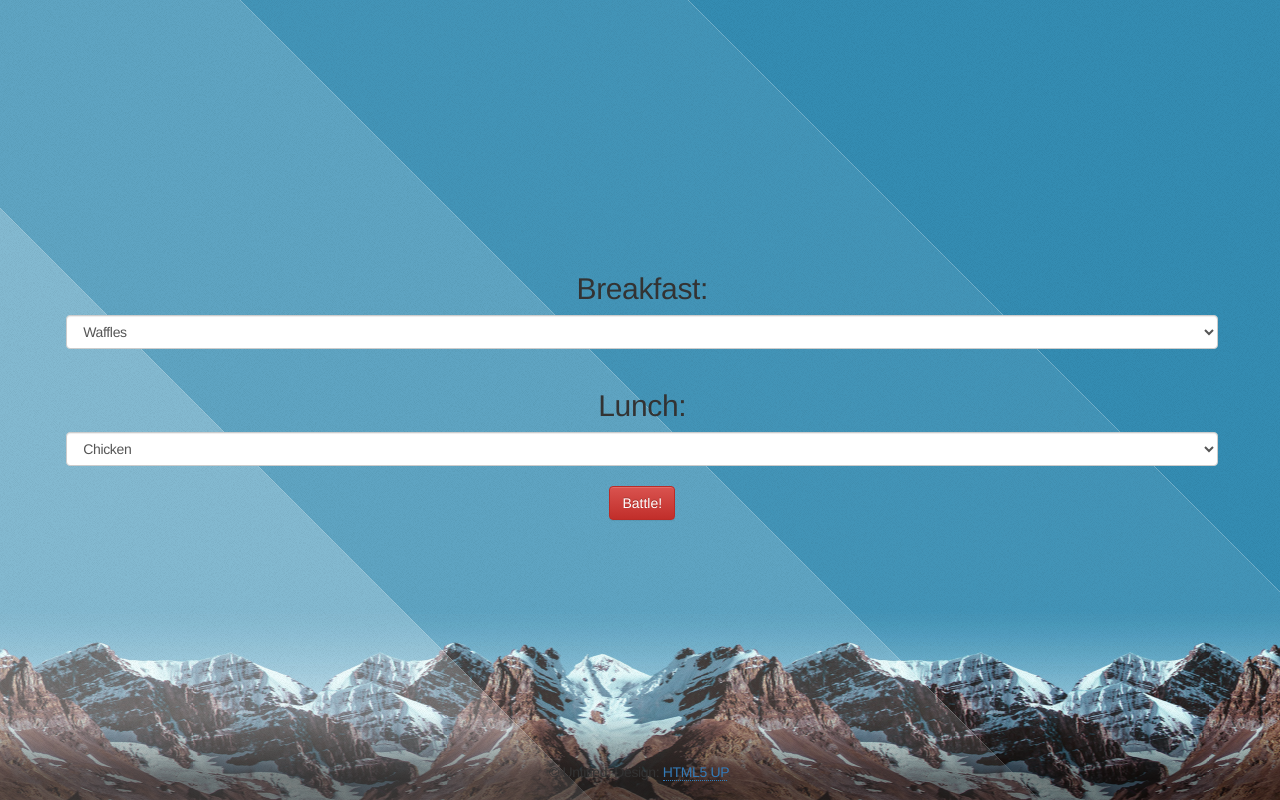
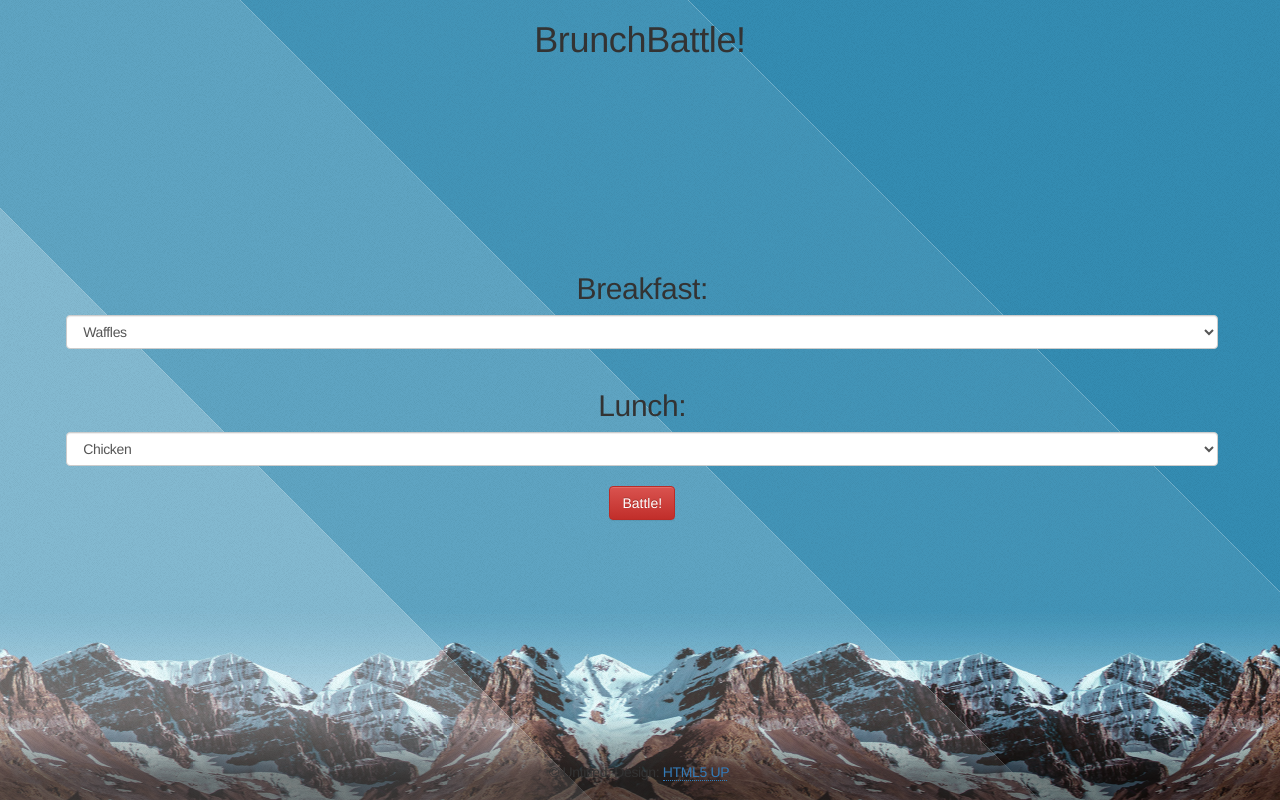
Before and after one commit to ch4/hackthedot_brunchbattle, a plain HTML site: page index.html in a window 1280 px wide. Drawn offline with nearby package versions, Linux system fonts and the light colour scheme.

Commit message:
add title

```diff
--- a/index.html
+++ b/index.html
@@ -6,7 +6,7 @@
 -->
 <html>
 	<head>
-		<title>Aerial by HTML5 UP</title>
+		<title>BrunchBattle</title>
 		<meta charset="utf-8" />
 		<meta name="viewport" content="width=device-width, initial-scale=1" />
 		<!--[if lte IE 8]><script src="assets/js/ie/html5shiv.js"></script><![endif]-->
@@ -31,11 +31,11 @@
 	</head>
 	<body class="loading">
 		<div id="wrapper">
+
 			<div id="bg"></div>
-			<div id="overlay"></div>
+			<div id="overlay"><h1 style="text-align: center;">BrunchBattle!</h1></div>
 			<div id="main">
-
-				<!-- Header -->
+					<!-- Header -->
 					<header id="header">
 						<!--<h1>Adam Jensen</h1>-->
 						<!--<p>Security Chief &nbsp;&bull;&nbsp; Cyborg &nbsp;&bull;&nbsp; Never asked for this</p>-->
```
